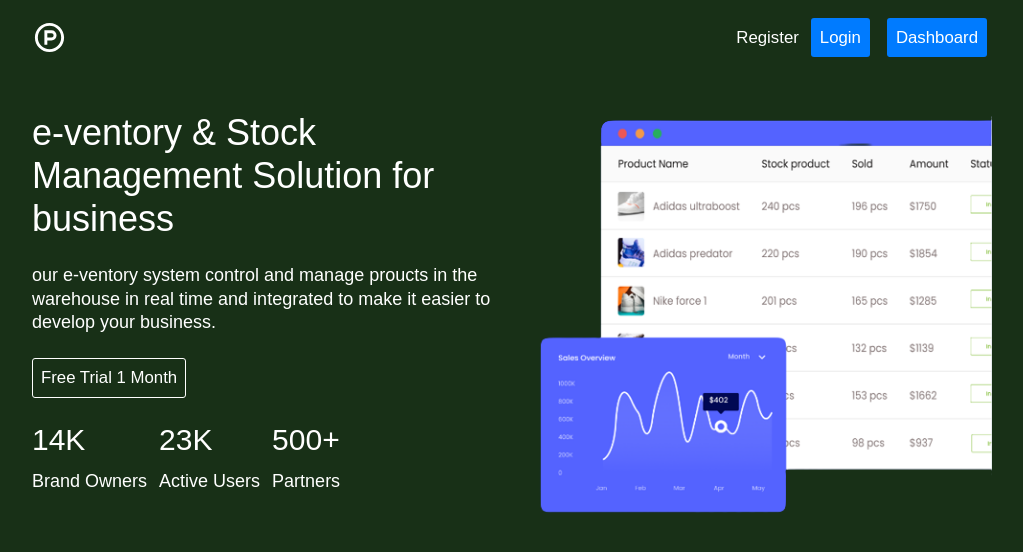
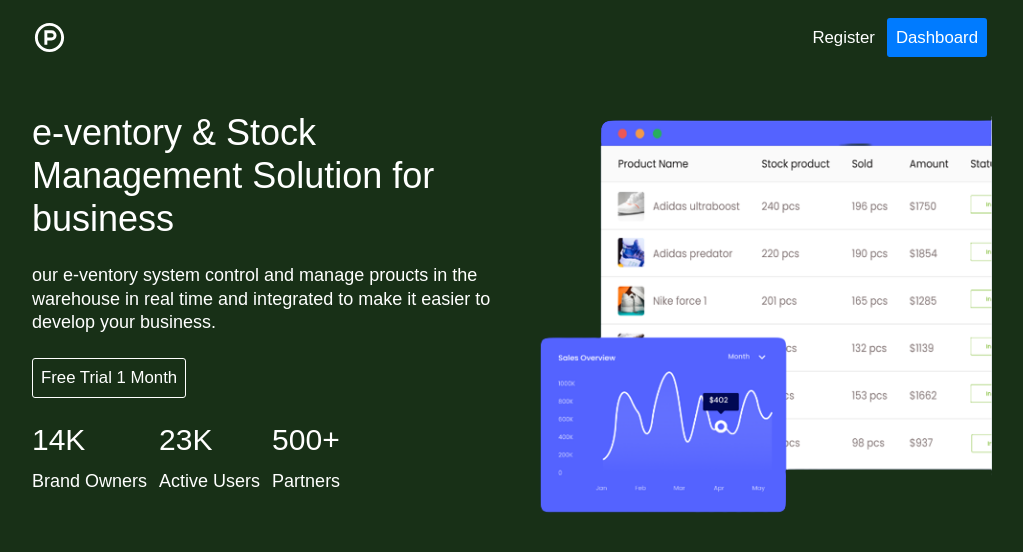
Before and after one commit to brightjonathan/Inventory_stock_app, a React (Vite) app in the folder client/: page / in a window 1280 px wide. Shown: the top 552 px of the page, without its empty margins (128-1151 px from the left). Built offline with nearby package versions, Linux system fonts and the light colour scheme.

Commit message:
added the private router func...

```diff
--- a/client/src/App.jsx
+++ b/client/src/App.jsx
@@ -11,6 +11,7 @@
 import Layout from './Component/Layout/Layout';
 import { ToastContainer } from "react-toastify";
 import "react-toastify/dist/ReactToastify.css";
+import PrivateRoute from './Component/protect/PrivateRoute';
 
 
 
@@ -26,13 +27,17 @@
         <Route path="/register" element={<Register/>} />
         <Route path="/resetpassword/:resetToken" element={<Reset/>} />
 
-        <Route path='/dashboard' element={
+        <Route element={<PrivateRoute/>}>
+          <Route path='/dashboard' element={
             <Sidebars>
               <Layout>
                 <Dashboard />
               </Layout>
             </Sidebars>
-        }/>
+          }/>
+        </Route>
+
+
     </Routes>
     </>
   )
--- /dev/null
+++ b/client/src/Component/protect/PrivateRoute.jsx
@@ -0,0 +1,15 @@
+import React from 'react';
+import {useSelector} from 'react-redux';
+import {Navigate, Outlet} from 'react-router-dom';
+
+const PrivateRoute = () => {
+
+    const {currentUser} = useSelector(state => state.user); //getting the authenticated user
+  return (
+    <div>
+    { currentUser ? (<Outlet/>) : (<Navigate to={'/login'}/>)}
+  </div>
+  )
+}
+
+export default PrivateRoute
--- a/client/src/Pages/Home/Home.jsx
+++ b/client/src/Pages/Home/Home.jsx
@@ -3,23 +3,32 @@
 import {RiProductHuntLine} from 'react-icons/ri';
 import { Link } from "react-router-dom";
 import hero from '../../assets/hero-inve.png';
+import {useSelector} from 'react-redux';
+
 
 const Home = () => {
+
+  const {currentUser} = useSelector(state => state.user);
+
+
   return (
     <div className="home">
       <nav className='container --flex-between'>
       <div className="logo">
           <RiProductHuntLine size={35} />
         </div>
+
         <ul className="home-links">
-           <li>
+
+          {!currentUser ? <li>
               <Link to="/register">Register</Link>
-            </li>
-            <li>
+            </li> : <li>
               <button className="--btn --btn-primary">
                 <Link to="/login">Login</Link>
               </button>
             </li>
+          }
+
             <li>
               <button className="--btn --btn-primary">
                 <Link to="/dashboard">Dashboard</Link>
```
